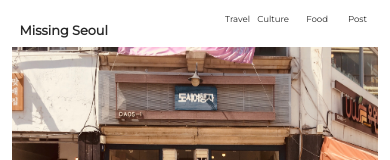
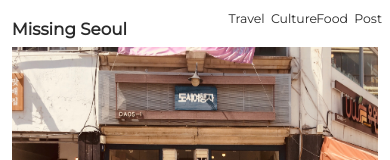
Before and after one commit to jeongookmoon/missing_seoul, a React (Create React App) app: page / in a window 390 px wide. Shown: the top 160 px of the page. Built offline with nearby package versions, Linux system fonts and the light colour scheme.

Commit message:
adjusted ratio for phone screen

```diff
--- a/src/NavBar/navbar_style.css
+++ b/src/NavBar/navbar_style.css
@@ -46,14 +46,14 @@
   .navbar > .menu > ul{
     padding: 0;
     padding-top: 1%;
-    padding-right: 1%;
+    float: right;
     display: flex;
   }
   .navbar > .menu > ul > li {
     float: right;
     width: 10vw;
     padding: 0;
-    padding-left: 3%;
+    padding-left: 4%;
     text-align: right;
   }
 
@@ -71,3 +71,16 @@
     font-size: 2.2vw;
   }
 }
+
+@media screen and (max-width: 1000px) {
+  .menu_title {
+    font-size: 4.3vw;
+  }
+
+  .navbar > .menu {
+    padding: 1% 3% 1% 3%;
+  }
+  .menu_list {
+    font-size: 3.2vw;
+  }
+}
```
